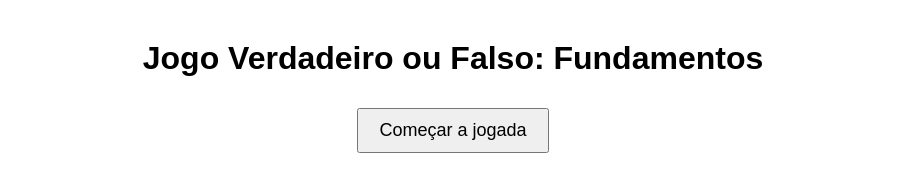
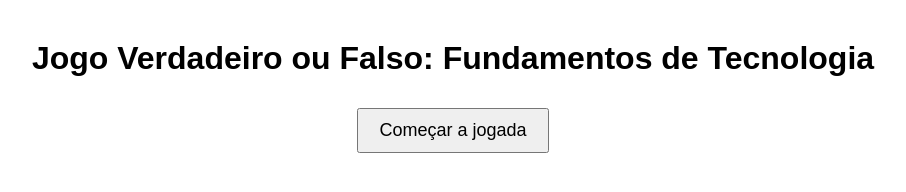
Before and after one commit to CalebeRezende/fundamentosdetecnologia, a plain HTML site: page index.html in a window 1280 px wide. Shown: the whole page, without its empty margins (187-1093 px from the left). Drawn offline with Linux system fonts and the light colour scheme.

Commit message:
index.html

```diff
--- a/jogo_tecnologia_ia_papert.html
+++ b/index.html
@@ -17,7 +17,7 @@
   </style>
 </head>
 <body>
-  <h1>Jogo Verdadeiro ou Falso: Fundamentos</h1>
+  <h1>Jogo Verdadeiro ou Falso: Fundamentos de Tecnologia </h1>
   <button class="botao" onclick="iniciarJogo()" id="botaoComecar">Começar a jogada</button>
   <div id="pergunta" style="display:none;"></div>
   <div id="cronometro"></div>
```
